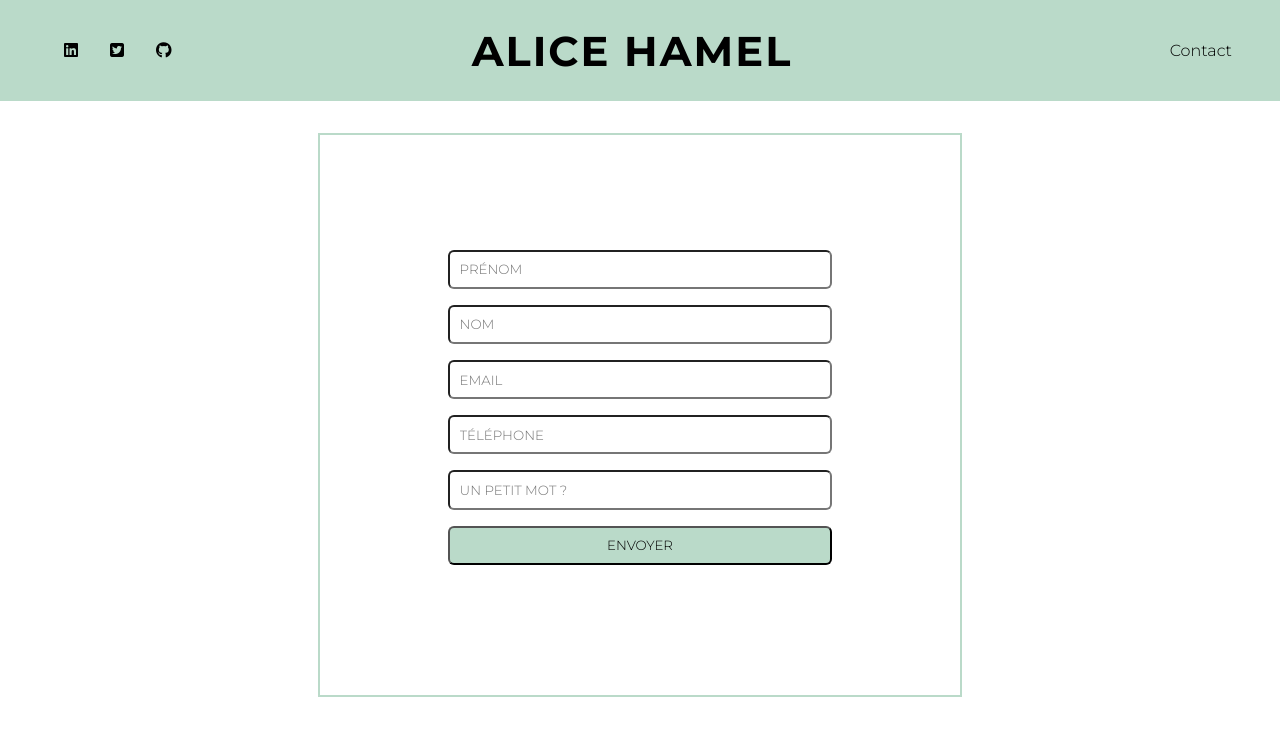
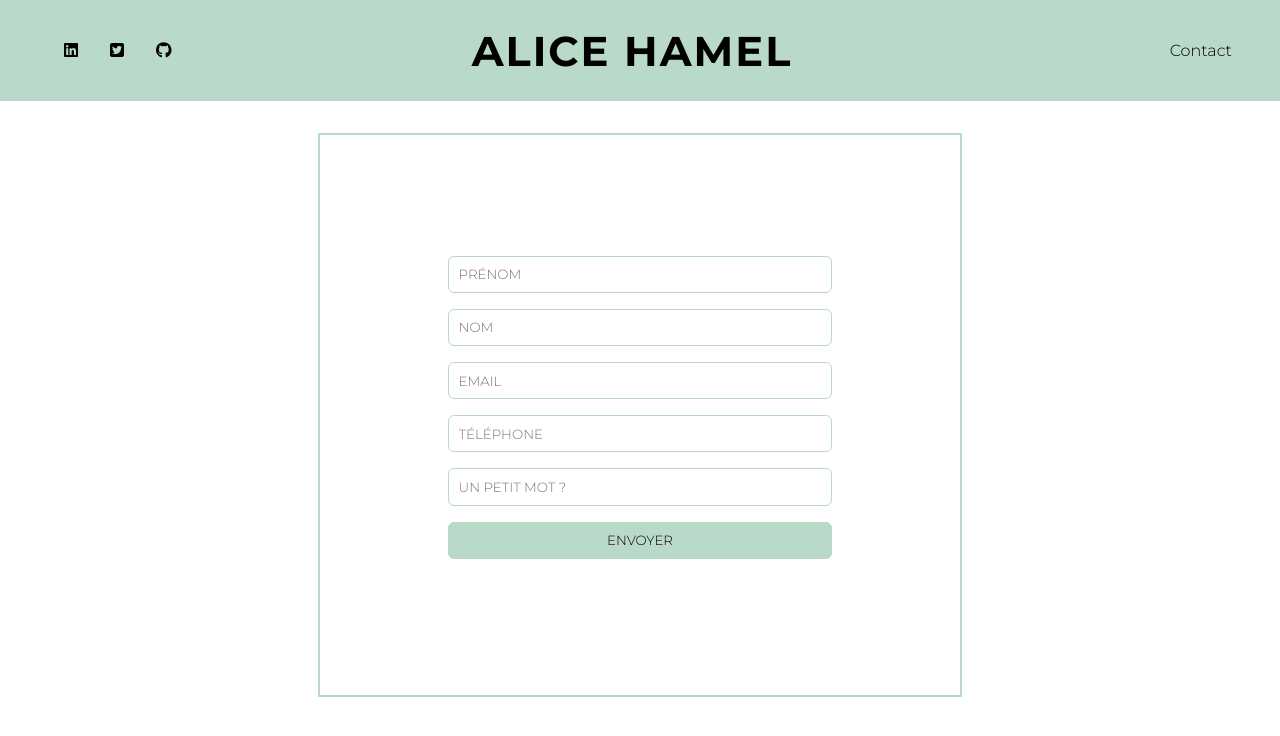
Before and after one commit to ahamel1/checkpoint4, a React (Create React App) app in the folder front/: page /contact in a window 1280 px wide. Shown: the top 736 px of the page. Built offline with nearby package versions, Linux system fonts and the light colour scheme.

Commit message:
hover button form

```diff
--- a/front/src/components/Form.jsx
+++ b/front/src/components/Form.jsx
@@ -33,6 +33,7 @@ const Input = styled.input`
   margin-bottom: 1rem;
   padding: 0.6rem;
   text-transform: uppercase;
+  border: 1px solid #badac9;
 `;
 
 const InputBtn = styled(Input)`
@@ -40,6 +41,7 @@ const InputBtn = styled(Input)`
   &:hover {
     background: #678a77;
     color: white;
+    transition: all 0.3s ease-out;
   }
 `;
 
```
